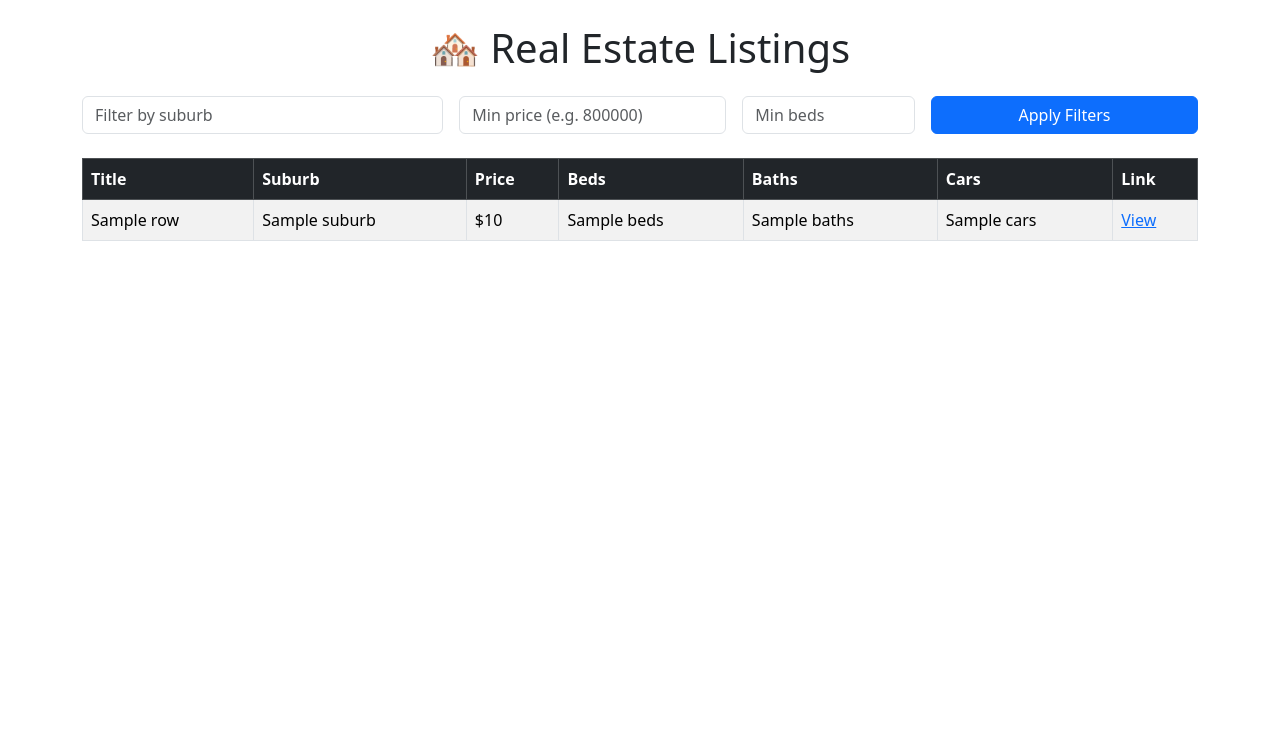
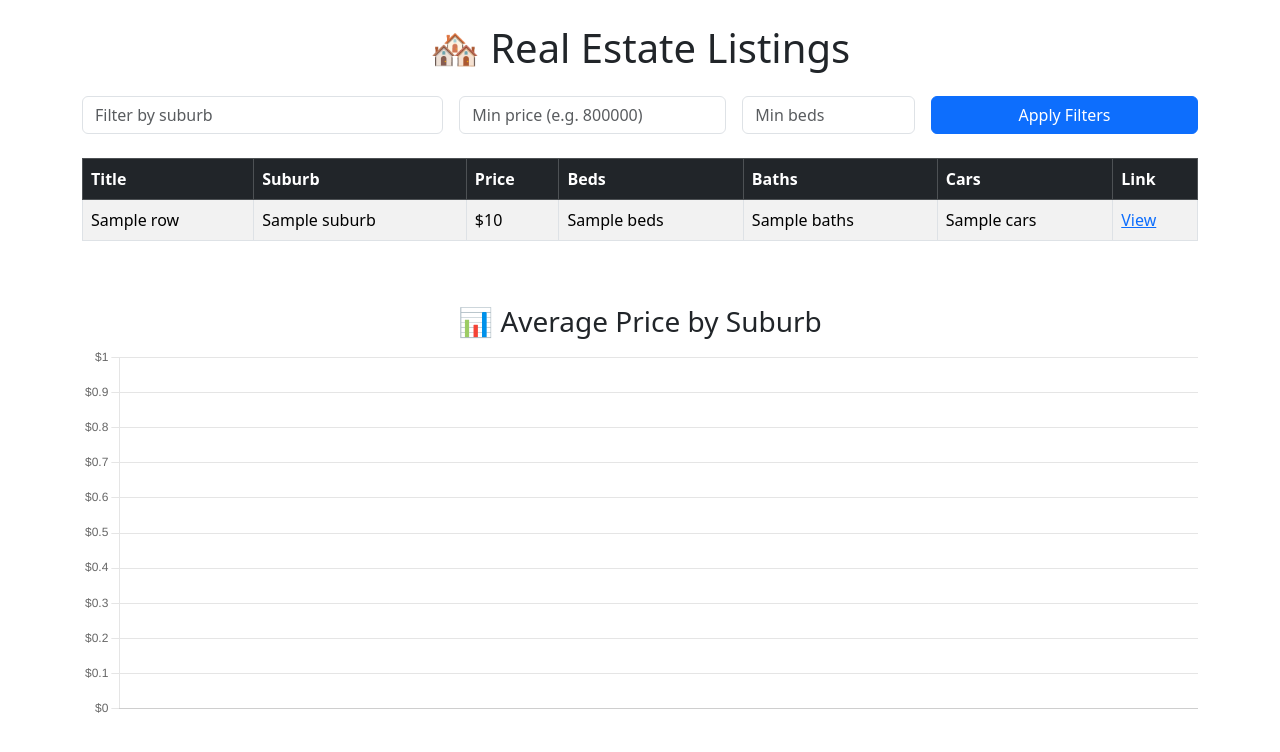
Before and after one commit to Marmitt/real-state-dashboard, a Flask app: template templates/index.html in a window 1280 px wide. Shown: the top 752 px of the page. Run offline with Flask 3, Linux system fonts and the light colour scheme; the template is opened without the code that fills it: most values are stand-ins (such as "Sample title", 1, 10 or a date in 2020).

Commit message:
Add bar chart to dashboard showing average price by suburb using Chart.js

```diff
--- a/app.py
+++ b/app.py
@@ -13,7 +13,7 @@
     df['Suburb'] = df['Suburb'].fillna('').astype(str)
     df['Beds'] = pd.to_numeric(df['Beds'], errors='coerce').fillna(0).astype(int)
 
-    # Get filter values
+    # Get filter values from request
     suburb = request.args.get('suburb', '').strip().lower()
     min_price = request.args.get('min_price', type=float)
     min_beds = request.args.get('min_beds', type=int)
@@ -21,15 +21,23 @@
     # Apply filters
     if suburb:
         df = df[df['Suburb'].str.lower().str.contains(suburb)]
-
     if min_price is not None:
         df = df[df['Price'] >= min_price]
-
     if min_beds is not None:
         df = df[df['Beds'] >= min_beds]
 
+    # Chart data
+    avg_prices = df.groupby('Suburb')['Price'].mean().sort_values(ascending=False)
+    chart_labels = avg_prices.index.tolist()
+    chart_data = [round(p, 0) for p in avg_prices.values]
+
     listings = df.to_dict(orient="records")
-    return render_template("index.html", listings=listings)
+    return render_template(
+        "index.html",
+        listings=listings,
+        chart_labels=chart_labels,
+        chart_data=chart_data
+    )
 
 if __name__ == "__main__":
     app.run(debug=True)
--- a/templates/index.html
+++ b/templates/index.html
@@ -61,6 +61,42 @@
     {% if listings|length == 0 %}
       <p class="text-center text-muted mt-4">No listings match your filters.</p>
     {% endif %}
+
+    <!-- Chart Section -->
+    <div class="my-5">
+      <h3 class="text-center">📊 Average Price by Suburb</h3>
+      <canvas id="priceChart" height="100"></canvas>
+    </div>
   </div>
+
+  <script src="https://cdn.jsdelivr.net/npm/chart.js"></script>
+  <script>
+    const ctx = document.getElementById('priceChart').getContext('2d');
+    const chart = new Chart(ctx, {
+      type: 'bar',
+      data: {
+        labels: {{ chart_labels | tojson }},
+        datasets: [{
+          label: 'Average Price ($)',
+          data: {{ chart_data | tojson }},
+          backgroundColor: 'rgba(54, 162, 235, 0.7)',
+          borderRadius: 6
+        }]
+      },
+      options: {
+        responsive: true,
+        plugins: {
+          legend: { display: false }
+        },
+        scales: {
+          y: {
+            ticks: {
+              callback: value => '$' + value.toLocaleString()
+            }
+          }
+        }
+      }
+    });
+  </script>
 </body>
 </html>
```
